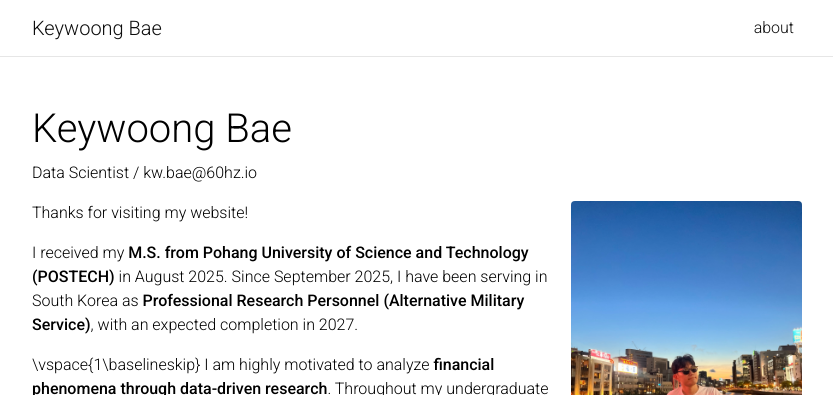
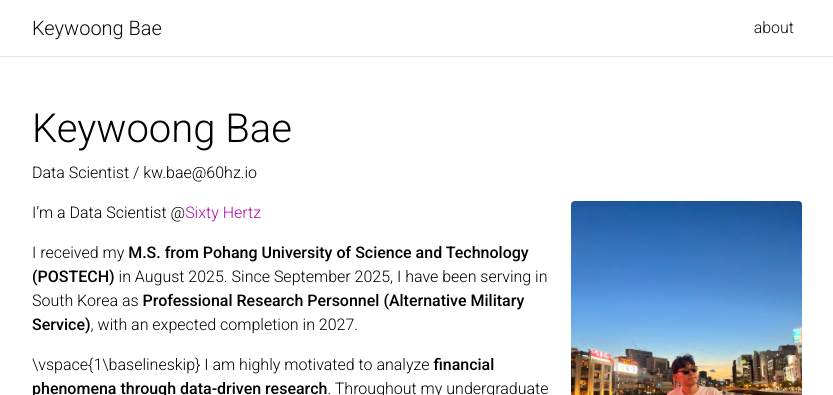
Before and after one commit to kwoongbae/kwoongbae.github.io, a Jekyll site: the page built from _pages/about.md, in a window 1280 px wide and 900 px high. Shown: the top 395 px of the window, without its empty margins (223-1056 px from the left). Built offline with Jekyll 4.4.1, drawn with Linux system fonts in a browser that asks for light colours; full-size pictures stand in for the smaller copies a plugin makes; comment, search, counter and statistics services are not loaded; a style sheet for code colours, icons or effects is not loaded.

Commit message:
Update about.md

```diff
--- a/_pages/about.md
+++ b/_pages/about.md
@@ -14,7 +14,7 @@ news: true  # includes a list of news items
 selected_papers: true # includes a list of papers marked as "selected={true}"
 social: true  # includes social icons at the bottom of the page
 ---
-Thanks for visiting my website!
+I'm a Data Scientist @[Sixty Hertz](https://60hz.io/en)
 
 I received my **M.S. from Pohang University of Science and Technology (POSTECH)** in August 2025. Since September 2025, I have been serving in South Korea as **Professional Research Personnel (Alternative Military Service)**, with an expected completion in 2027.
 
```
